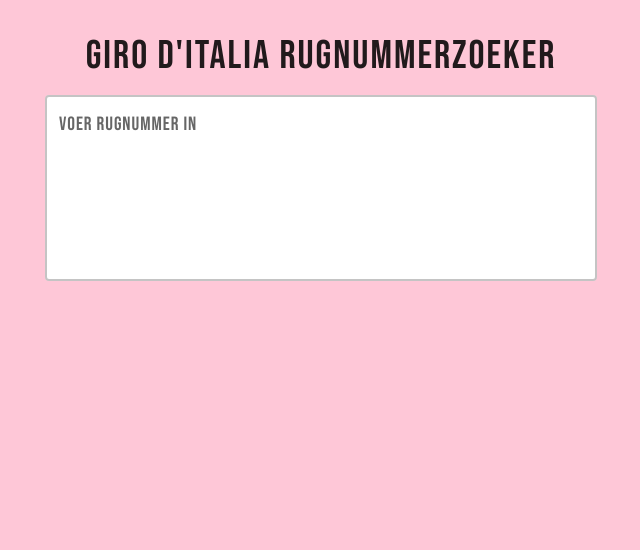
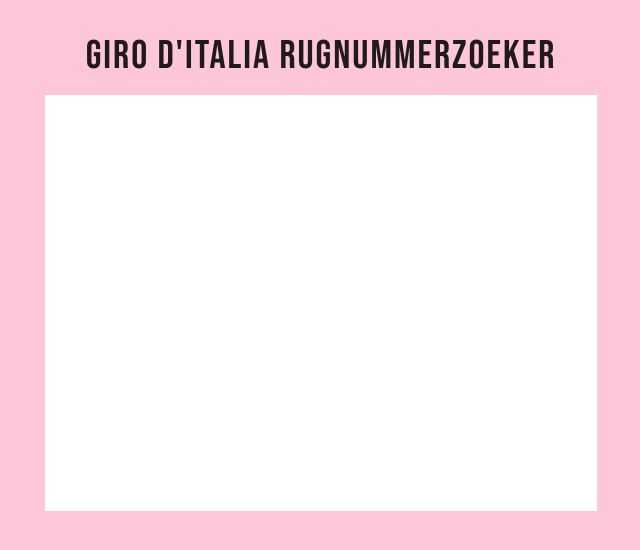
Before and after one commit to tomderoos/wie-is-die-renner, a React (Vite) app: page / in a window 1280 px wide. Shown: the top 550 px of the page, without its empty margins (319-959 px from the left). Built offline with nearby package versions, Linux system fonts and the light colour scheme.

Commit message:
Verbeterd: label en rode lijn verwijderd van invoerveld

```diff
--- a/src/App.tsx
+++ b/src/App.tsx
@@ -39,7 +39,7 @@
       styleOverrides: {
         root: {
           '& .MuiInputBase-input': {
-            fontSize: '8rem',
+            fontSize: '20rem',
             fontFamily: '"Bebas Neue", sans-serif',
             letterSpacing: '0.1em',
             textAlign: 'center',
@@ -90,8 +90,7 @@
           </Typography>
           <TextField
             fullWidth
-            label="Voer rugnummer in"
-            variant="outlined"
+            variant="standard"
             type="number"
             value={number}
             onChange={handleNumberChange}
@@ -103,17 +102,11 @@
             }}
             sx={{
               mb: 3,
-              '& .MuiOutlinedInput-root': {
+              '& .MuiInputBase-root': {
                 backgroundColor: 'white',
-                '& fieldset': {
-                  borderWidth: 2,
-                },
-                '&:hover fieldset': {
-                  borderWidth: 2,
-                },
-                '&.Mui-focused fieldset': {
-                  borderWidth: 2,
-                },
+                '&:before, &:after': {
+                  display: 'none'
+                }
               },
               '& .MuiInputBase-input': {
                 color: 'black',
```
